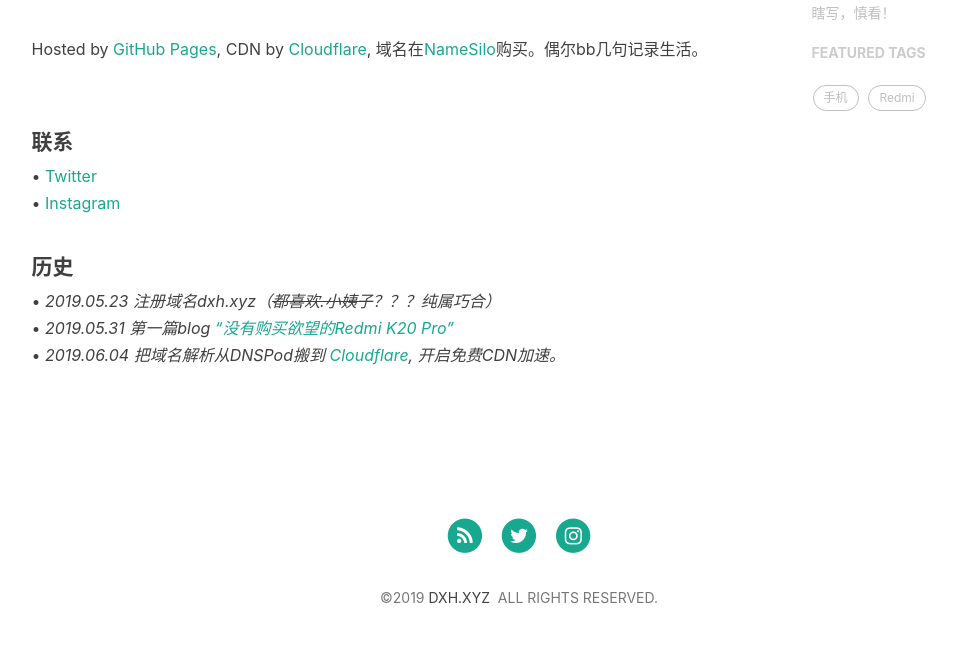
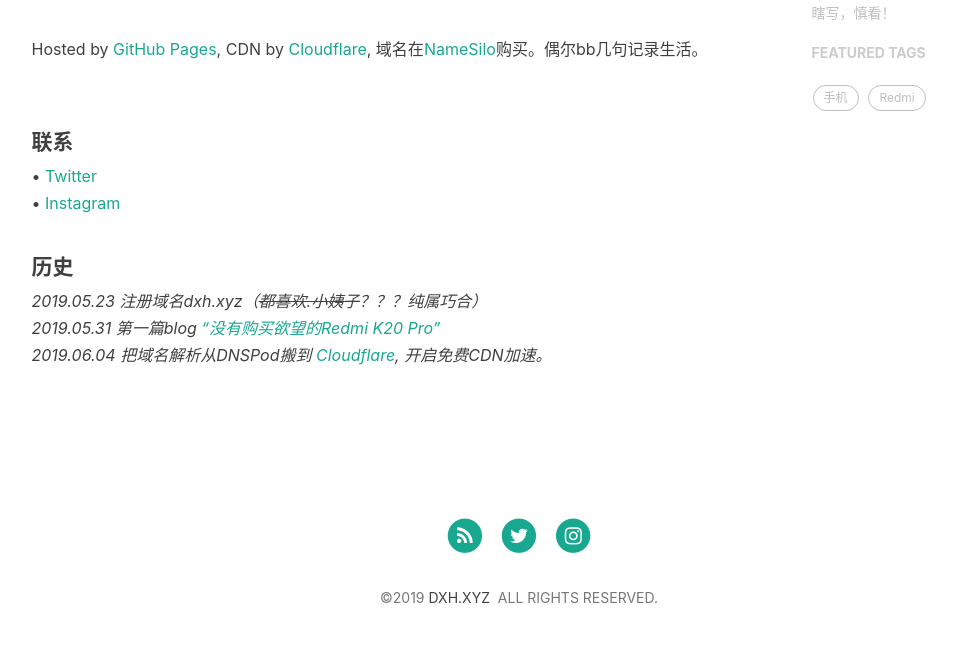
Before and after one commit to Devinteng/blog2, a Jekyll site: the page built from about.html, in a window 1280 px wide. Shown: the part 612-1259 px from the top of the page, without its empty margins (136-1093 px from the left). Built offline with Jekyll 4.4.1, drawn with Linux system fonts in a browser that asks for light colours; nearby versions of some CDN libraries; comment, search, counter and statistics services are not loaded.

```diff
--- a/about.html
+++ b/about.html
@@ -30,7 +30,7 @@ order: 2
 <br/>
 <br/>
 <h4>历史</h4>
-• <i>2019.05.23 注册域名dxh.xyz（<s>都喜欢.小姨子</s>？？？纯属巧合）</i><br/>
-• <i>2019.05.31 第一篇blog <a href="https://dxh.xyz/2019/05/31/Redmi-K20-pro/">“没有购买欲望的Redmi K20 Pro”</a></i><br/>
-• <i>2019.06.04 把域名解析从DNSPod搬到<a href="https://www.cloudflare.com/"> Cloudflare</a>, 开启免费CDN加速。</i>
+ <i>2019.05.23 注册域名dxh.xyz（<s>都喜欢.小姨子</s>？？？纯属巧合）</i><br/>
+ <i>2019.05.31 第一篇blog <a href="https://dxh.xyz/2019/05/31/Redmi-K20-pro/">“没有购买欲望的Redmi K20 Pro”</a></i><br/>
+ <i>2019.06.04 把域名解析从DNSPod搬到<a href="https://www.cloudflare.com/"> Cloudflare</a>, 开启免费CDN加速。</i>
 <br/><br/><br/><br/>
```
